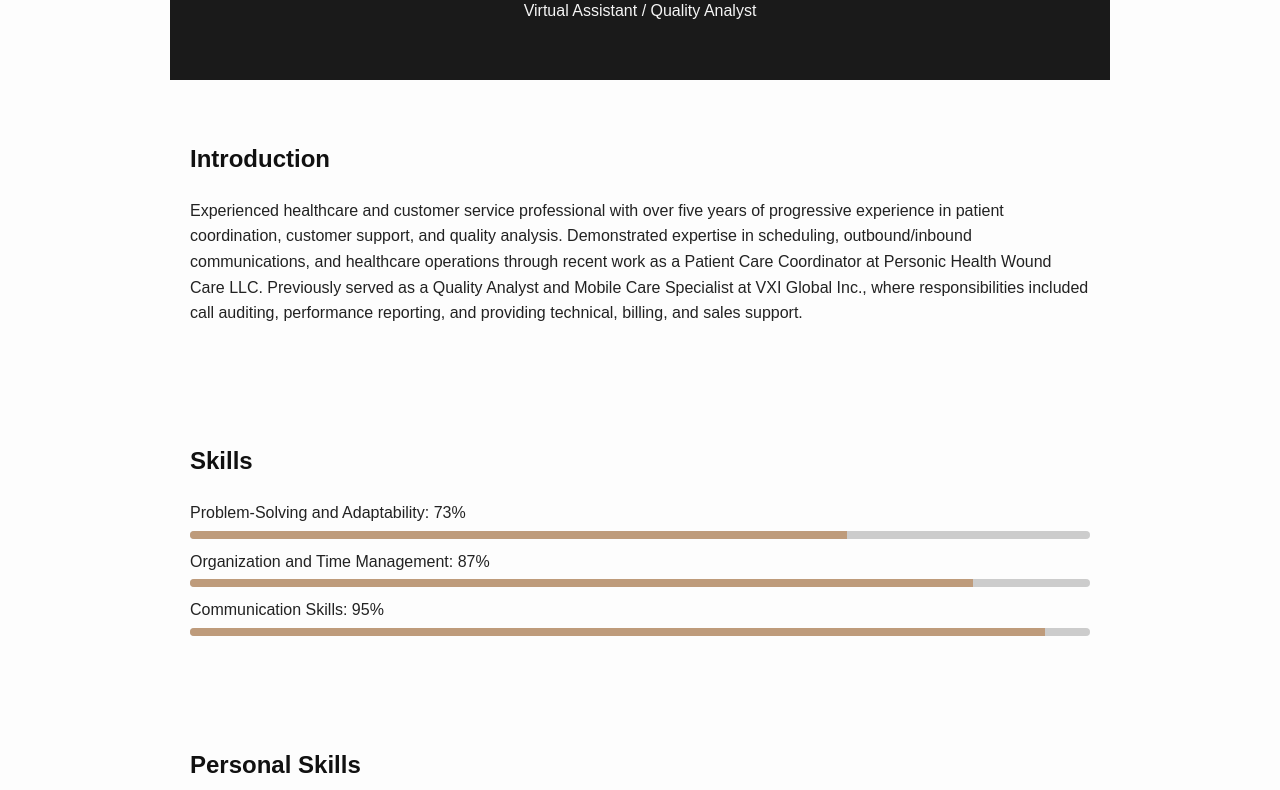
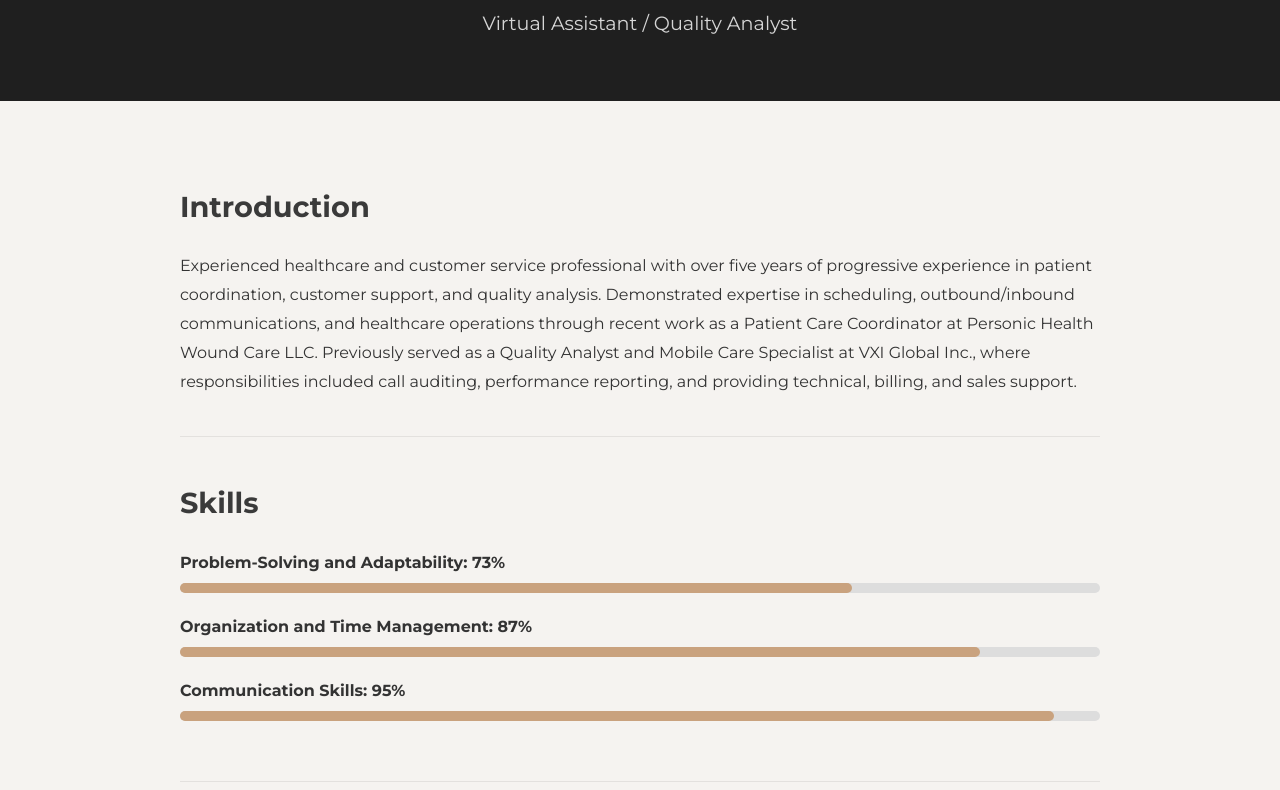
Before and after one commit to WilXGuday/WilGuday, a plain HTML site: page index.html in a window 1280 px wide. Shown: the part 136-926 px from the top of the page. Drawn offline with Linux system fonts and the light colour scheme.

Commit message:
Add files via upload

```diff
--- a/index.html
+++ b/index.html
@@ -1,56 +1,86 @@
-
 <!DOCTYPE html>
 <html lang="en">
 <head>
   <meta charset="UTF-8">
   <meta name="viewport" content="width=device-width, initial-scale=1.0">
   <title>Wilfredo Guday Portfolio</title>
+  <link href="https://fonts.googleapis.com/css2?family=Montserrat:wght@400;600;700&display=swap" rel="stylesheet">
   <style>
-    body {
-      font-family: Arial, sans-serif;
-      line-height: 1.6;
+    * {
+      box-sizing: border-box;
       margin: 0;
       padding: 0;
-      background-color: #fdfdfd;
-      color: #222;
     }
-    header, section, footer {
+    body {
+      font-family: 'Montserrat', sans-serif;
+      background-color: #f5f3f0;
+      color: #333;
+      line-height: 1.8;
+    }
+    .container {
+      max-width: 960px;
+      margin: auto;
       padding: 40px 20px;
-      max-width: 900px;
-      margin: auto;
     }
     header {
-      background-color: #1a1a1a;
-      color: #f5f5f5;
+      background-color: #1f1f1f;
+      color: #fff;
+      padding: 60px 20px;
       text-align: center;
     }
-    h1, h2 {
-      color: #111;
-    }
-    .skills div, .personal-skills div {
+    header h1 {
+      font-size: 2.5rem;
       margin-bottom: 10px;
     }
+    header p {
+      font-size: 1.2rem;
+      color: #d6d6d6;
+    }
+    section {
+      padding: 40px 0;
+      border-bottom: 1px solid #e3e1de;
+    }
+    h2 {
+      font-size: 1.8rem;
+      color: #3a3a3a;
+      margin-bottom: 20px;
+    }
     .bar {
-      height: 8px;
-      background-color: #ccc;
-      border-radius: 4px;
-      overflow: hidden;
+      height: 10px;
+      background: #ddd;
+      border-radius: 5px;
       margin-top: 5px;
+      margin-bottom: 20px;
     }
     .fill {
-      height: 100%;
-      background-color: #be9b7b;
+      height: 10px;
+      background-color: #c9a27e;
+      border-radius: 5px;
+    }
+    .personal-skills div, .skills div {
+      margin-bottom: 20px;
     }
     blockquote {
+      background-color: #fff;
+      border-left: 4px solid #c9a27e;
+      padding: 20px;
+      margin-bottom: 20px;
       font-style: italic;
-      border-left: 4px solid #be9b7b;
-      margin-left: 0;
-      padding-left: 15px;
     }
     footer {
+      text-align: center;
+      padding: 40px 20px;
       background-color: #eee;
-      text-align: center;
-      font-size: 0.9em;
+    }
+    footer h2 {
+      color: #1f1f1f;
+    }
+    a {
+      color: #c9a27e;
+      text-decoration: none;
+    }
+    a:hover {
+      text-decoration: underline;
     }
   </style>
 </head>
@@ -60,6 +90,7 @@
     <p>Virtual Assistant / Quality Analyst</p>
   </header>
 
+  <div class="container">
     <section>
       <h2>Introduction</h2>
       <p>Experienced healthcare and customer service professional with over five years of progressive experience in patient coordination, customer support, and quality analysis. Demonstrated expertise in scheduling, outbound/inbound communications, and healthcare operations through recent work as a Patient Care Coordinator at Personic Health Wound Care LLC. Previously served as a Quality Analyst and Mobile Care Specialist at VXI Global Inc., where responsibilities included call auditing, performance reporting, and providing technical, billing, and sales support.</p>
@@ -68,15 +99,15 @@
     <section class="skills">
       <h2>Skills</h2>
       <div>
-      Problem-Solving and Adaptability: 73%
+        <strong>Problem-Solving and Adaptability: 73%</strong>
         <div class="bar"><div class="fill" style="width: 73%;"></div></div>
       </div>
       <div>
-      Organization and Time Management: 87%
+        <strong>Organization and Time Management: 87%</strong>
         <div class="bar"><div class="fill" style="width: 87%;"></div></div>
       </div>
       <div>
-      Communication Skills: 95%
+        <strong>Communication Skills: 95%</strong>
         <div class="bar"><div class="fill" style="width: 95%;"></div></div>
       </div>
     </section>
@@ -112,5 +143,6 @@
       Phone: +63 948 675 0630<br>
       Address: 87-K, 003 Medallla Milagrosa Buhangin, Davao City</p>
     </footer>
+  </div>
 </body>
 </html>
```
Lines whose indentation alone changed are shown as unchanged.
